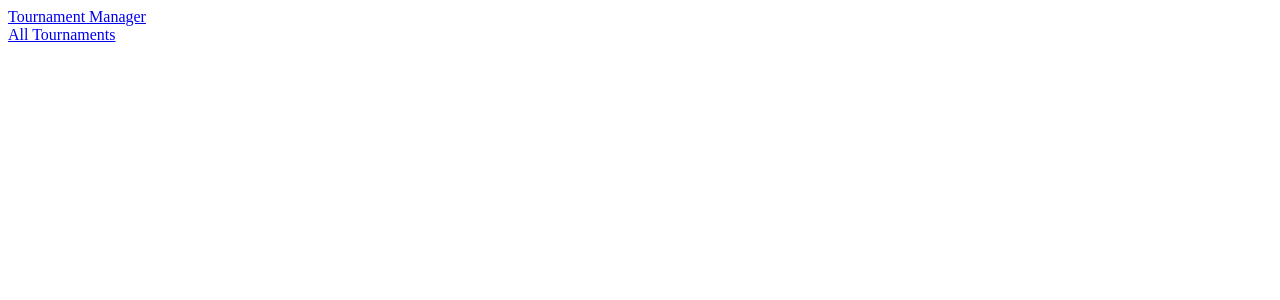
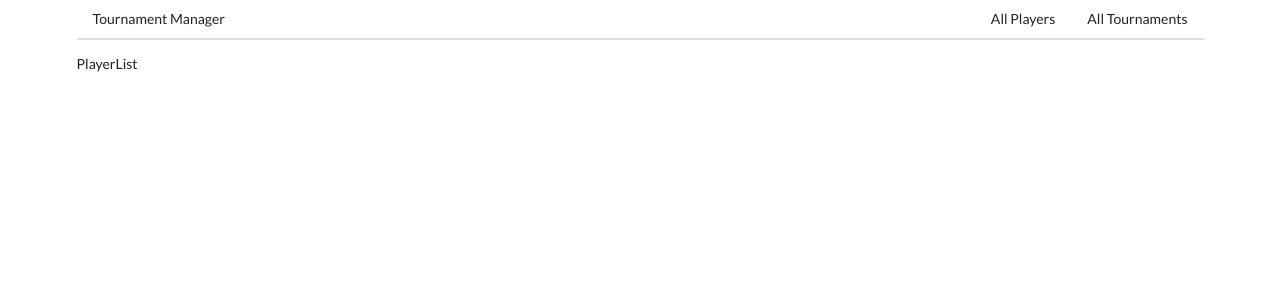
Before and after one commit to stuart-hahn/tournaments-frontend, a React (Create React App) app: page /players in a window 1280 px wide. Shown: the top 300 px of the page. Built offline with nearby package versions, Linux system fonts and the light colour scheme.

Commit message:
update Header with PlayerList component, add semantic-ui cdn

```diff
--- a/public/index.html
+++ b/public/index.html
@@ -15,6 +15,10 @@
       user's mobile device or desktop. See https://developers.google.com/web/fundamentals/web-app-manifest/
     -->
     <link rel="manifest" href="%PUBLIC_URL%/manifest.json" />
+    <link
+      rel="stylesheet"
+      href="https://cdnjs.cloudflare.com/ajax/libs/semantic-ui/2.4.1/semantic.min.css"
+    />
     <!--
       Notice the use of %PUBLIC_URL% in the tags above.
       It will be replaced with the URL of the `public` folder during the build.
--- a/src/components/App.js
+++ b/src/components/App.js
@@ -3,13 +3,18 @@ import { BrowserRouter, Route } from "react-router-dom";
 
 import TournamentList from "./tournaments/TournamentList";
 import Header from "./Header";
+import PlayerList from "./players/PlayerList";
 
 const App = () => {
   return (
-    <BrowserRouter>
-      <Header />
-      <Route exact path='/' component={TournamentList} />
-    </BrowserRouter>
+    <div className='ui container'>
+      <BrowserRouter>
+        <Header />
+        <Route exact path='/' component={TournamentList} />
+        <Route exact path='/tournaments' component={TournamentList} />
+        <Route exact path='/players' component={PlayerList} />
+      </BrowserRouter>
+    </div>
   );
 };
 
--- a/src/components/Header.js
+++ b/src/components/Header.js
@@ -3,12 +3,15 @@ import { Link } from "react-router-dom";
 
 const Header = () => {
   return (
-    <div className='ui secondary pointer menu'>
+    <div className='ui secondary pointing menu'>
       <Link to='/' className='item'>
         Tournament Manager
       </Link>
       <div className='menu right'>
-        <Link to='/' className='item'>
+        <Link to='/players' className='item'>
+          All Players
+        </Link>
+        <Link to='/tournaments' className='item'>
           All Tournaments
         </Link>
       </div>
--- /dev/null
+++ b/src/components/players/PlayerList.js
@@ -0,0 +1,7 @@
+import React from "react";
+
+const PlayerList = () => {
+  return <div>PlayerList</div>;
+};
+
+export default PlayerList;
```
